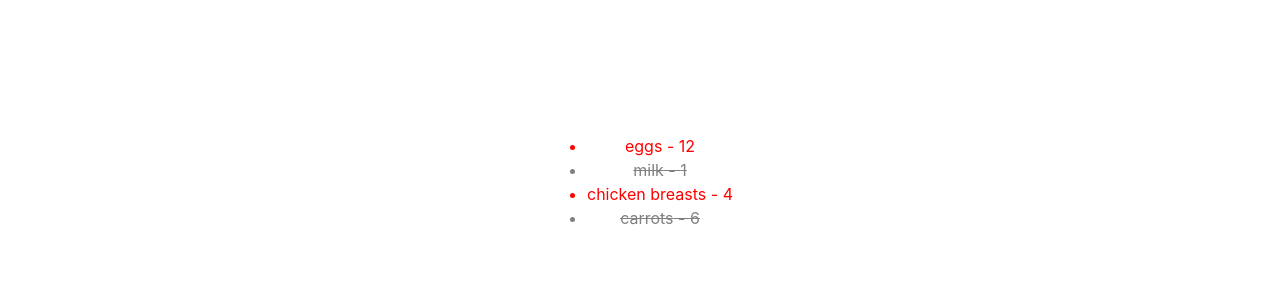
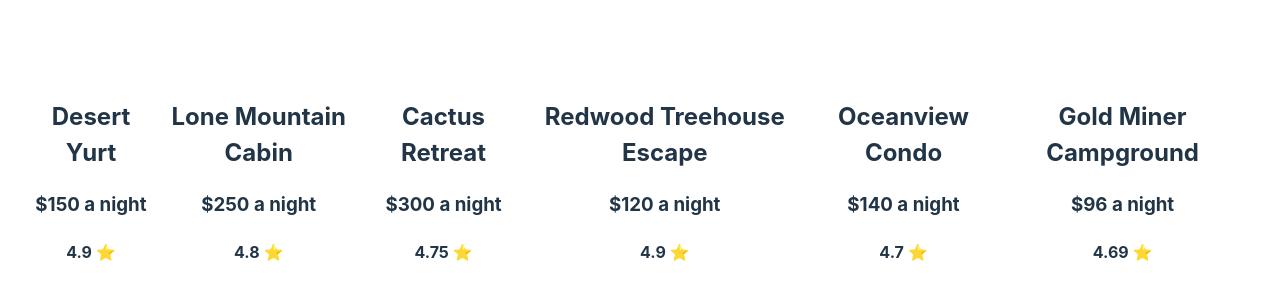
Before and after one commit to Shessire/Web-Dev-Practice, a React (Vite) app in the folder react-practice/: page / in a window 1280 px wide. Shown: the part 218-518 px from the top of the page. Built offline with nearby package versions, Linux system fonts and the light colour scheme.

Commit message:
Rental Property Exercise

```diff
--- a/react-practice/src/App.jsx
+++ b/react-practice/src/App.jsx
@@ -7,19 +7,30 @@
 import ColorList from './ColorList'
 import Slots from './Slots'
 import ShoppingList from './ShoppingList'
+import PropertyList from './PropertyList'
 
-const data = [
-  {id: 1,item: 'eggs', quantity: 12, completed: false},
-  {id: 2,item: 'milk', quantity: 1, completed: true},
-  {id: 3,item: 'chicken breasts', quantity: 4, completed: false},
-  {id: 4,item: 'carrots', quantity: 6, completed: true},
-]
+// const data = [
+//   {id: 1,item: 'eggs', quantity: 12, completed: false},
+//   {id: 2,item: 'milk', quantity: 1, completed: true},
+//   {id: 3,item: 'chicken breasts', quantity: 4, completed: false},
+//   {id: 4,item: 'carrots', quantity: 6, completed: true},
+// ]
+
+const properties = [
+  { id: 129031, name: "Desert Yurt", rating: 4.9, price: 150 },
+  { id: 129331, name: "Lone Mountain Cabin", rating: 4.8, price: 250 },
+  { id: 129032, name: "Cactus Retreat", rating: 4.75, price: 300 },
+  { id: 129033, name: "Redwood Treehouse Escape", rating: 4.9, price: 120 },
+  { id: 129034, name: "Oceanview Condo", rating: 4.7, price: 140 },
+  { id: 129035, name: "Gold Miner Campground", rating: 4.69, price: 96 },
+];
 
 function App() {
 
   return (
     <>
-      <ShoppingList items={data}/>
+      <PropertyList properties={properties} />
+      {/* <ShoppingList items={data}/> */}
       {/* <Slots val1="🍒" val2="🍒" val3="🍒"/>
       <Slots val1="🍒" val2="🍌" val3="🍒"/>
       <Heading color="magenta" text="welcome!"/>
--- /dev/null
+++ b/react-practice/src/Property.jsx
@@ -0,0 +1,13 @@
+function Property ({ name, rating, price }) {
+
+
+    return (
+        <div>
+            <h2>{name}</h2>
+            <h3>${price} a night</h3>
+            <h4>{rating} ⭐</h4>
+        </div>
+    )
+}
+
+export default Property
--- /dev/null
+++ b/react-practice/src/PropertyList.jsx
@@ -0,0 +1,15 @@
+import Property from "./Property";
+
+function PropertyList ({ properties }) {
+    const styles = { display: "flex"}
+
+    return (
+        <div style={styles}>
+        {properties.map((p) => (
+                <Property key={p.id} {...p}/>
+        ))}
+        </div>
+    )
+}
+
+export default PropertyList;
```
